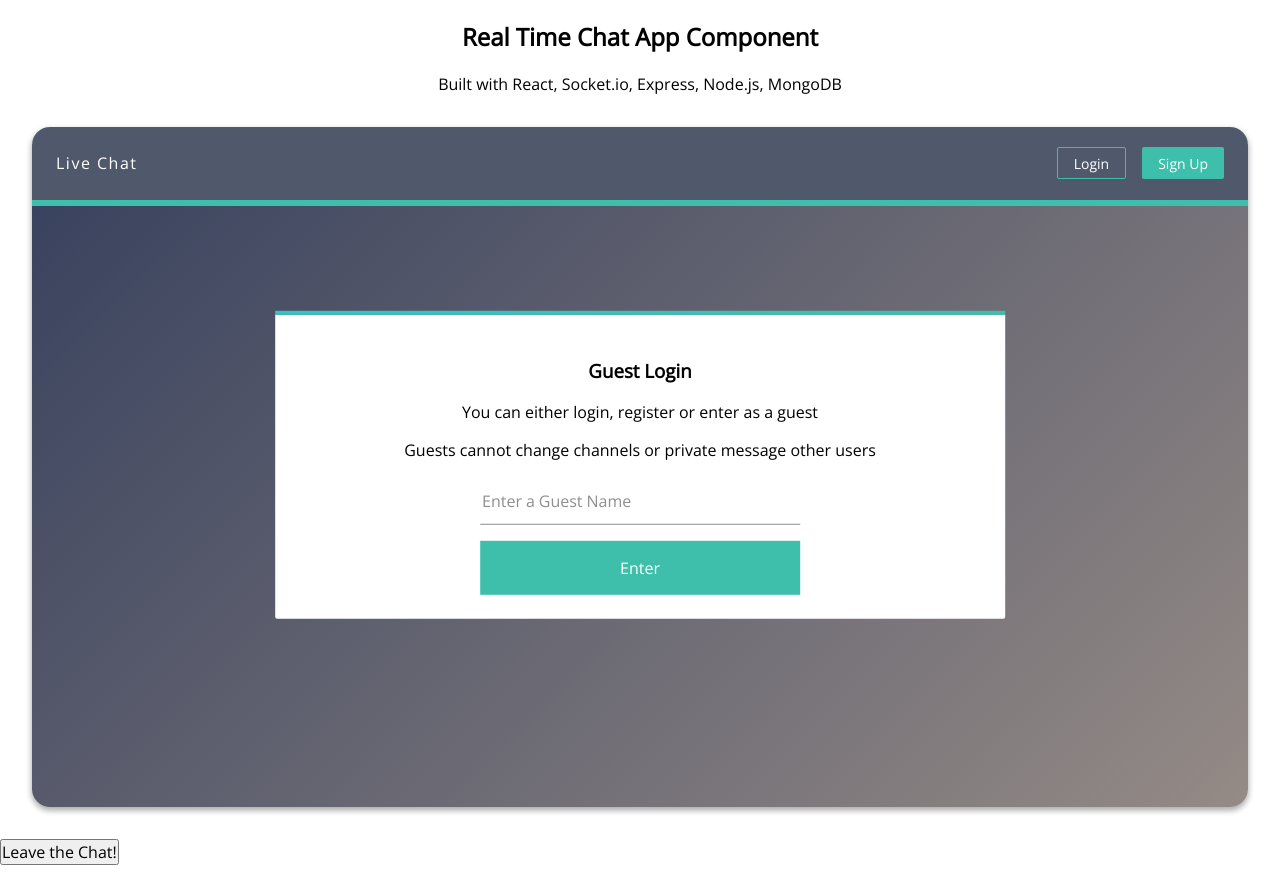
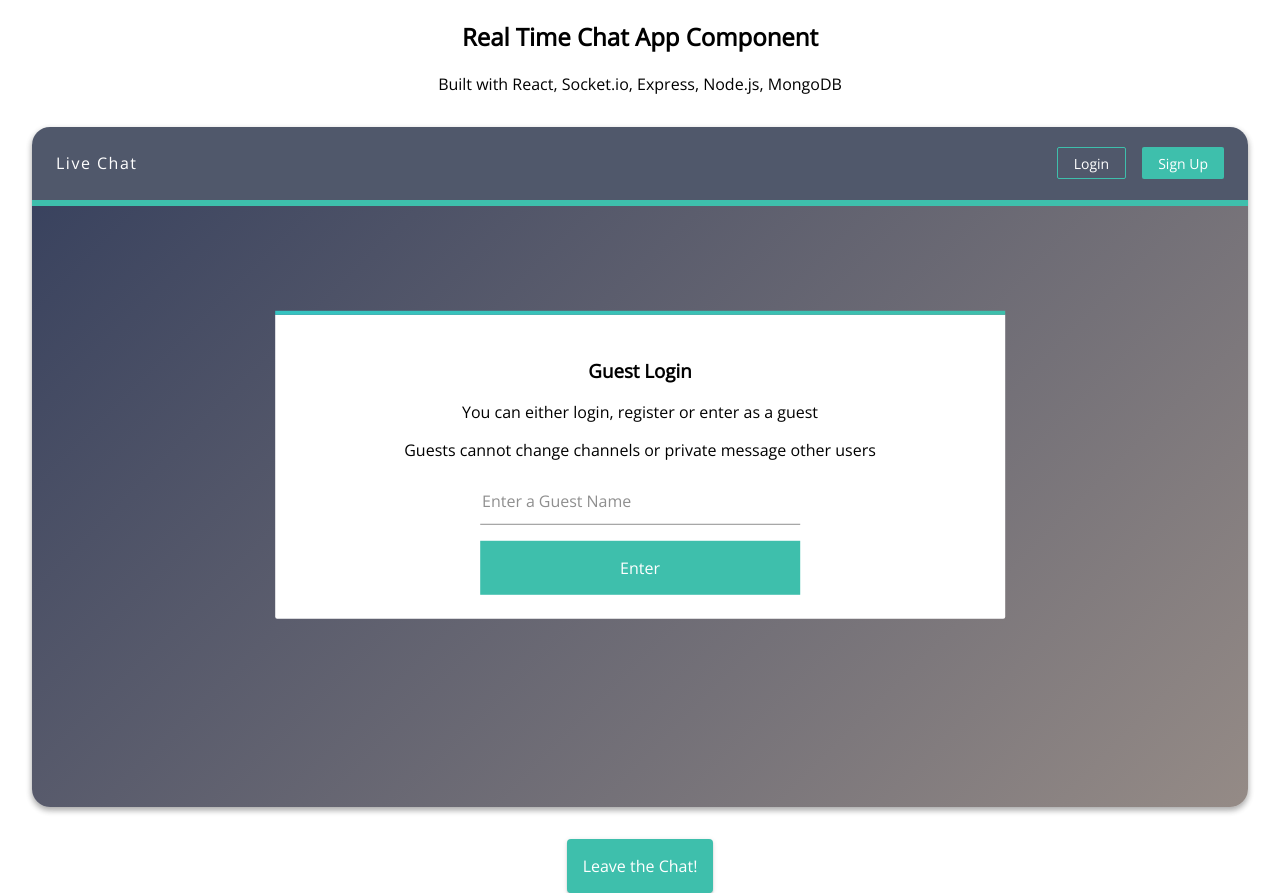
Before and after one commit to TimothyIp/rr_challenge, a React (Create React App) app: page / in a window 1280 px wide. Before the commit the page ends 865 px from the top, so only its background shows below. Built offline with nearby package versions, Linux system fonts and the light colour scheme; no server answers.

Commit message:
Finishing touches

```diff
--- a/src/App.css
+++ b/src/App.css
@@ -28,6 +28,24 @@ button {
 .app--container h2,
 .app--container p {
   text-align: center;
+}
+
+.app--container--btn {
+  text-align: center;
+}
+
+.app--container--btn button {
+  display: block;
+  margin: 0 auto;
+  background-color: #3ebfac;
+  border: none;
+  outline: none;
+  padding: 1rem;
+  color: #fff;
+  border-radius: 4px;
+  box-shadow: 0 2px 2px 0 rgba(0, 0, 0, .14),
+  0 1px 5px 0 rgba(0, 0, 0, .12),
+  0 3px 1px -2px rgba(0, 0, 0, .2);
 }
 
 .chatapp__container {
@@ -226,6 +244,7 @@ button {
   display: flex;
   flex-direction: column;
   flex-grow: 1;
+  min-width: 265px;
 }
 
 .chatapp__userpanel--container button {
@@ -511,3 +530,9 @@ button {
 #private__chatbox {
   position: relative;
 }
+
+@media (max-width: 730px) {
+  .userpanel__channels--add {
+    flex-direction: column;
+  }
+}
--- a/src/App.js
+++ b/src/App.js
@@ -31,11 +31,13 @@ class App extends Component {
               ? <ChatUIContainer />
               : null
           }
-          {
-            (this.state.chatShown)
-              ?  <button onClick={this.displayChat}>Leave the Chat!</button>
-              :  <button onClick={this.displayChat}>Join the Chat!</button>
-          }
+          <div className="app--container--btn">
+            {
+              (this.state.chatShown)
+                ?  <button onClick={this.displayChat}>Leave the Chat!</button>
+                :  <button onClick={this.displayChat}>Join the Chat!</button>
+            }
+          </div>
         </div>
       </CookiesProvider>
     );
```
